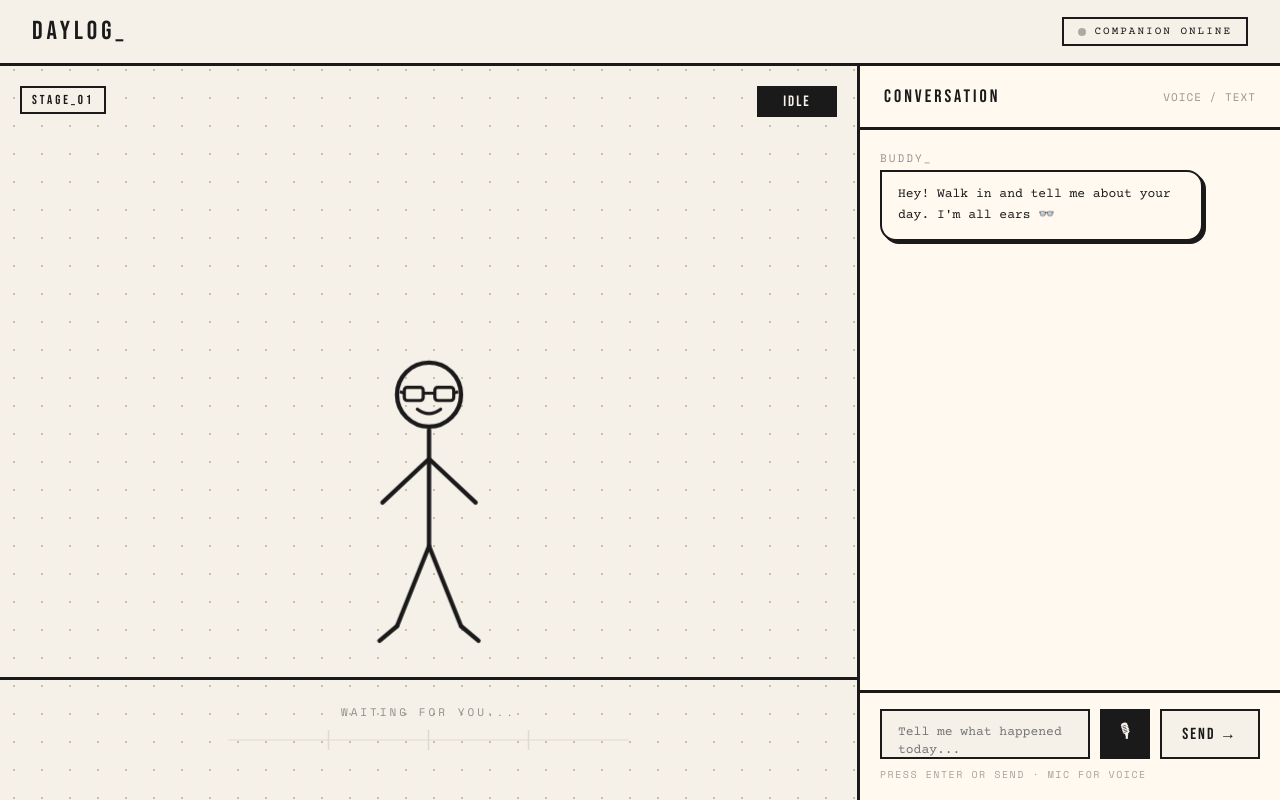
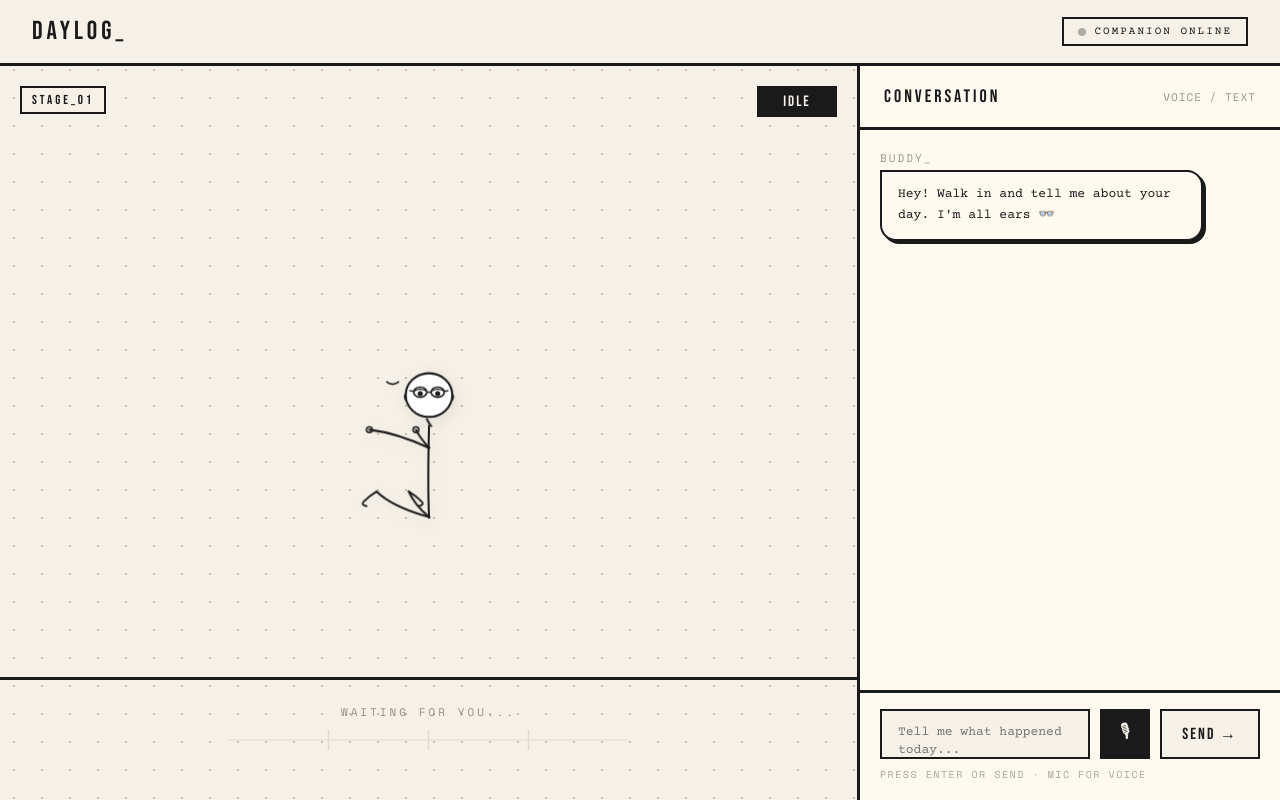
Before and after one commit to Tess224/Dailylog, a React (Vite) app: page / in a window 1280 px wide. Built offline with nearby package versions, Linux system fonts and the light colour scheme.

Commit message:
Update Stickman.jsx

```diff
--- a/src/Stickman.jsx
+++ b/src/Stickman.jsx
@@ -1,64 +1,152 @@
+import { useEffect, useRef } from 'react'
 import { POSES } from './data.js'
 
-const HEAD_ANIMS = `
-  @keyframes headBob  { 0%,100%{transform:translateY(0)} 50%{transform:translateY(-4px)} }
-  @keyframes headTalk { from{transform:rotate(-4deg)} to{transform:rotate(4deg)} }
-  @keyframes nod      { 0%,100%{transform:translateY(0) rotate(0deg)} 50%{transform:translateY(6px) rotate(9deg)} }
+// ── Keyframe CSS injected once ────────────────────────────────────────────
+const STYLES = `
+  @keyframes headBob  { 0%,100%{transform:translateY(0px)} 50%{transform:translateY(-6px)} }
+  @keyframes headTalk { 0%,100%{transform:rotate(-5deg)} 50%{transform:rotate(5deg)} }
+  @keyframes nod      { 0%,100%{transform:rotate(0deg) translateY(0px)} 50%{transform:rotate(12deg) translateY(8px)} }
+  @keyframes breathe  { 0%,100%{transform:scaleY(1)} 50%{transform:scaleY(1.03)} }
+  @keyframes walkL    { 0%,100%{transform:rotate(0deg)} 50%{transform:rotate(28deg)} }
+  @keyframes walkR    { 0%,100%{transform:rotate(0deg)} 50%{transform:rotate(-28deg)} }
+  @keyframes armSwayL { 0%,100%{transform:rotate(0deg)} 50%{transform:rotate(-20deg)} }
+  @keyframes armSwayR { 0%,100%{transform:rotate(0deg)} 50%{transform:rotate(20deg)} }
+
+  .stick-head-idle    { animation: headBob 2.4s ease-in-out infinite; transform-origin: 100px 56px; }
+  .stick-head-talking { animation: headTalk 0.45s ease-in-out infinite; transform-origin: 100px 56px; }
+  .stick-head-nodding { animation: nod 0.6s ease-in-out infinite; transform-origin: 100px 56px; }
+  .stick-body         { animation: breathe 3s ease-in-out infinite; transform-origin: 100px 130px; }
+
+  .limb { transition: d 0.55s cubic-bezier(0.34,1.56,0.64,1); }
 `
 
-const HEAD_STYLE = {
-  idle:    { animation: 'headBob 2s ease-in-out infinite',              transformOrigin: '50px 28px' },
-  talking: { animation: 'headTalk 0.4s ease-in-out infinite alternate', transformOrigin: '50px 28px' },
-  nodding: { animation: 'nod 0.55s ease-in-out infinite',              transformOrigin: '50px 28px' },
+// ── SVG path builders for fluid curved limbs ─────────────────────────────
+// Each limb is a quadratic bezier so they look organic / hand-drawn
+
+function armPath(sx, sy, ex, ey) {
+  const mx = (sx + ex) / 2 + (ey - sy) * 0.15
+  const my = (sy + ey) / 2 - Math.abs(ex - sx) * 0.1
+  return `M ${sx} ${sy} Q ${mx} ${my} ${ex} ${ey}`
+}
+
+function legPath(sx, sy, ex, ey) {
+  const mx = (sx + ex) / 2 + (ex - sx) * 0.2
+  const my = (sy + ey) / 2 + Math.abs(ex - sx) * 0.05
+  return `M ${sx} ${sy} Q ${mx} ${my} ${ex} ${ey}`
+}
+
+// Rounded foot curl matching the image
+function footPath(lx, ly, side) {
+  const dir = side === 'l' ? -1 : 1
+  return `M ${lx} ${ly} Q ${lx + dir * 10} ${ly + 6} ${lx + dir * 18} ${ly + 14} Q ${lx + dir * 22} ${ly + 18} ${lx + dir * 14} ${ly + 20}`
 }
 
 export default function Stickman({ pose, walkProgress }) {
+  const svgRef = useRef(null)
   const p = POSES[pose] || POSES.idle
   const walking = walkProgress < 100
-  const walkOffset = Math.sin(walkProgress * 0.4) * 14
-  const legLy2 = walking ? 185 + walkOffset : p.legL.y2
-  const legRy2 = walking ? 185 - walkOffset : p.legR.y2
-  const headStyle = HEAD_STYLE[p.headAnim] || {}
-  const limbTransition = walking ? 'none' : 'x2 0.4s ease, y2 0.4s ease'
+
+  // Walk cycle offsets
+  const wt = walkProgress * 0.38
+  const legSwing = Math.sin(wt) * 22
+  const armSwing = Math.sin(wt) * 14
+
+  // Final limb endpoints: walk overrides pose endpoints
+  const aL = walking
+    ? { x: 100 - armSwing, y: 155 + Math.abs(armSwing) * 0.3 }
+    : { x: p.armL.x2, y: p.armL.y2 }
+  const aR = walking
+    ? { x: 100 + armSwing, y: 155 + Math.abs(armSwing) * 0.3 }
+    : { x: p.armR.x2, y: p.armR.y2 }
+  const lL = walking
+    ? { x: 100 - legSwing * 0.6, y: 310 + legSwing * 0.4 }
+    : { x: p.legL.x2, y: p.legL.y2 }
+  const lR = walking
+    ? { x: 100 + legSwing * 0.6, y: 310 - legSwing * 0.4 }
+    : { x: p.legR.x2, y: p.legR.y2 }
+
+  const headClass = `stick-head-${p.headAnim || 'idle'}`
+  const limbT = walking ? 'none' : 'd 0.55s cubic-bezier(0.34,1.56,0.64,1)'
 
   return (
-    <svg viewBox="0 0 100 220" xmlns="http://www.w3.org/2000/svg"
-      style={{ width: '100%', height: '100%', overflow: 'visible' }}>
-      <style>{HEAD_ANIMS}</style>
+    <svg
+      ref={svgRef}
+      viewBox="0 0 200 440"
+      xmlns="http://www.w3.org/2000/svg"
+      style={{ width: '100%', height: '100%', overflow: 'visible', filter: 'drop-shadow(2px 4px 8px rgba(0,0,0,0.08))' }}
+    >
+      <style>{STYLES}</style>
 
-      {/* Head */}
-      <g style={headStyle}>
-        <circle cx="50" cy="28" r="22" fill="none" stroke="#1a1a1a" strokeWidth="3" />
-        <rect x="33" y="23" width="13" height="9" rx="2" fill="none" stroke="#1a1a1a" strokeWidth="2.2" />
-        <rect x="54" y="23" width="13" height="9" rx="2" fill="none" stroke="#1a1a1a" strokeWidth="2.2" />
-        <line x1="46" y1="27" x2="54" y2="27" stroke="#1a1a1a" strokeWidth="2" />
-        <line x1="33" y1="27" x2="30" y2="26" stroke="#1a1a1a" strokeWidth="2" />
-        <line x1="67" y1="27" x2="70" y2="26" stroke="#1a1a1a" strokeWidth="2" />
-        <path d={p.mouth} fill="none" stroke="#1a1a1a" strokeWidth="2.2" strokeLinecap="round" />
+      {/* ── HEAD GROUP ─────────────────────────────────────────── */}
+      <g className={headClass}>
+        {/* Hair tuft — matches image */}
+        <path d="M 95 36 Q 100 22 108 30" fill="none" stroke="#1a1a1a" strokeWidth="2.8" strokeLinecap="round" />
+
+        {/* Head circle — slightly imperfect like hand-drawn */}
+        <ellipse cx="100" cy="56" rx="32" ry="30" fill="white" stroke="#1a1a1a" strokeWidth="2.8" />
+
+        {/* Left eye + squint (matches image: half-closed) */}
+        <ellipse cx="88" cy="52" rx="9" ry="7" fill="white" stroke="#1a1a1a" strokeWidth="2.2" />
+        <path d="M 80 50 Q 88 46 96 50" fill="none" stroke="#1a1a1a" strokeWidth="2" strokeLinecap="round" />
+        <circle cx="88" cy="54" r="3.5" fill="#1a1a1a" />
+
+        {/* Right eye + squint */}
+        <ellipse cx="112" cy="52" rx="9" ry="7" fill="white" stroke="#1a1a1a" strokeWidth="2.2" />
+        <path d="M 104 50 Q 112 46 120 50" fill="none" stroke="#1a1a1a" strokeWidth="2" strokeLinecap="round" />
+        <circle cx="112" cy="54" r="3.5" fill="#1a1a1a" />
+
+        {/* Glasses bridge */}
+        <line x1="97" y1="52" x2="103" y2="52" stroke="#1a1a1a" strokeWidth="2" />
+        {/* Glasses arms */}
+        <line x1="79" y1="51" x2="74" y2="50" stroke="#1a1a1a" strokeWidth="2" strokeLinecap="round" />
+        <line x1="121" y1="51" x2="126" y2="50" stroke="#1a1a1a" strokeWidth="2" strokeLinecap="round" />
+
+        {/* Mouth */}
+        <path d={p.mouth} fill="none" stroke="#1a1a1a" strokeWidth="2.4" strokeLinecap="round" />
+
+        {/* Ear hints */}
+        <path d="M 68 54 Q 65 58 68 63" fill="none" stroke="#1a1a1a" strokeWidth="2" strokeLinecap="round" />
+        <path d="M 132 54 Q 135 58 132 63" fill="none" stroke="#1a1a1a" strokeWidth="2" strokeLinecap="round" />
       </g>
 
-      {/* Body */}
-      <line x1="50" y1="50" x2="50" y2="130" stroke="#1a1a1a" strokeWidth="3" strokeLinecap="round" />
+      {/* ── NECK ───────────────────────────────────────────────── */}
+      <path d="M 97 85 Q 100 92 103 95" fill="none" stroke="#1a1a1a" strokeWidth="2.8" strokeLinecap="round" />
 
-      {/* Arms */}
-      <line {...p.armL} stroke="#1a1a1a" strokeWidth="3" strokeLinecap="round"
-        style={{ transition: limbTransition }} />
-      <line {...p.armR} stroke="#1a1a1a" strokeWidth="3" strokeLinecap="round"
-        style={{ transition: limbTransition }} />
+      {/* ── BODY ───────────────────────────────────────────────── */}
+      <g className="stick-body">
+        <path d="M 100 95 Q 98 175 100 220" fill="none" stroke="#1a1a1a" strokeWidth="2.8" strokeLinecap="round" />
+      </g>
 
-      {/* Legs */}
-      <line x1="50" y1="130" x2={p.legL.x2} y2={legLy2}
-        stroke="#1a1a1a" strokeWidth="3" strokeLinecap="round"
-        style={{ transition: walking ? 'none' : limbTransition }} />
-      <line x1="50" y1="130" x2={p.legR.x2} y2={legRy2}
-        stroke="#1a1a1a" strokeWidth="3" strokeLinecap="round"
-        style={{ transition: walking ? 'none' : limbTransition }} />
+      {/* ── ARMS ───────────────────────────────────────────────── */}
+      <path
+        d={armPath(100, 125, aL.x, aL.y)}
+        fill="none" stroke="#1a1a1a" strokeWidth="2.8" strokeLinecap="round"
+        style={{ transition: limbT }}
+      />
+      <path
+        d={armPath(100, 125, aR.x, aR.y)}
+        fill="none" stroke="#1a1a1a" strokeWidth="2.8" strokeLinecap="round"
+        style={{ transition: limbT }}
+      />
+      {/* Little hands — dots */}
+      <circle cx={aL.x} cy={aL.y} r="4" fill="none" stroke="#1a1a1a" strokeWidth="2.2" />
+      <circle cx={aR.x} cy={aR.y} r="4" fill="none" stroke="#1a1a1a" strokeWidth="2.2" />
 
-      {/* Feet */}
-      <line x1={p.legL.x2} y1={legLy2} x2={p.legL.x2 - 12} y2={legLy2 + 10}
-        stroke="#1a1a1a" strokeWidth="3" strokeLinecap="round" />
-      <line x1={p.legR.x2} y1={legRy2} x2={p.legR.x2 + 12} y2={legRy2 + 10}
-        stroke="#1a1a1a" strokeWidth="3" strokeLinecap="round" />
+      {/* ── LEGS ───────────────────────────────────────────────── */}
+      <path
+        d={legPath(100, 220, lL.x, lL.y)}
+        fill="none" stroke="#1a1a1a" strokeWidth="2.8" strokeLinecap="round"
+        style={{ transition: limbT }}
+      />
+      <path
+        d={legPath(100, 220, lR.x, lR.y)}
+        fill="none" stroke="#1a1a1a" strokeWidth="2.8" strokeLinecap="round"
+        style={{ transition: limbT }}
+      />
+
+      {/* ── FEET — curled like the image ─────────────────────── */}
+      <path d={footPath(lL.x, lL.y, 'l')} fill="none" stroke="#1a1a1a" strokeWidth="2.6" strokeLinecap="round" />
+      <path d={footPath(lR.x, lR.y, 'r')} fill="none" stroke="#1a1a1a" strokeWidth="2.6" strokeLinecap="round" />
     </svg>
   )
 }
```
